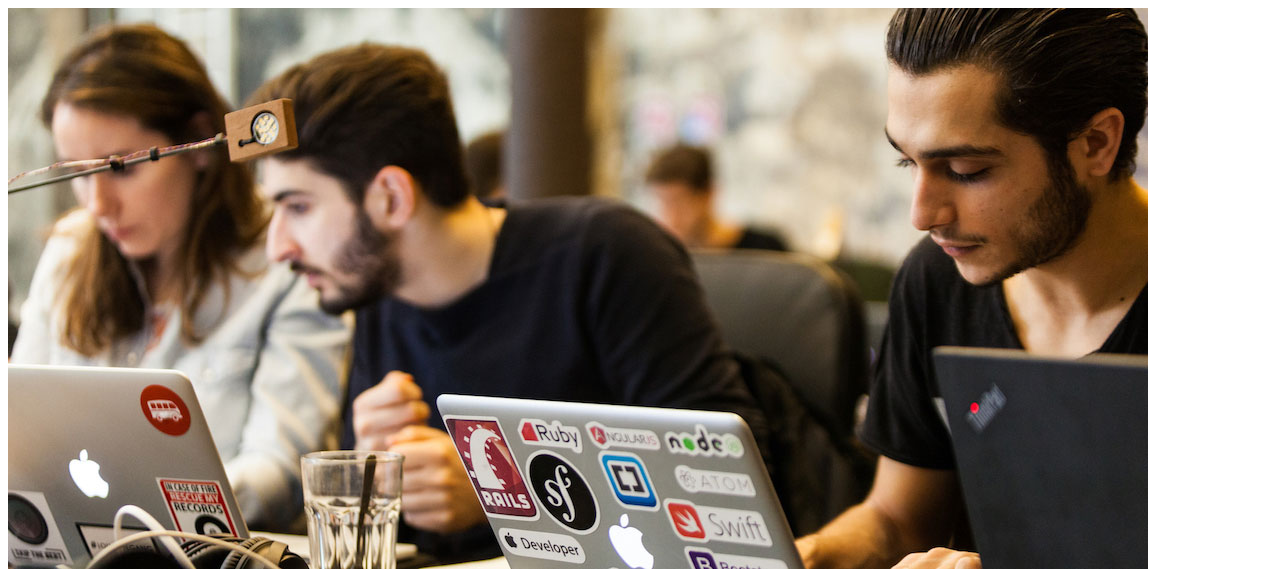
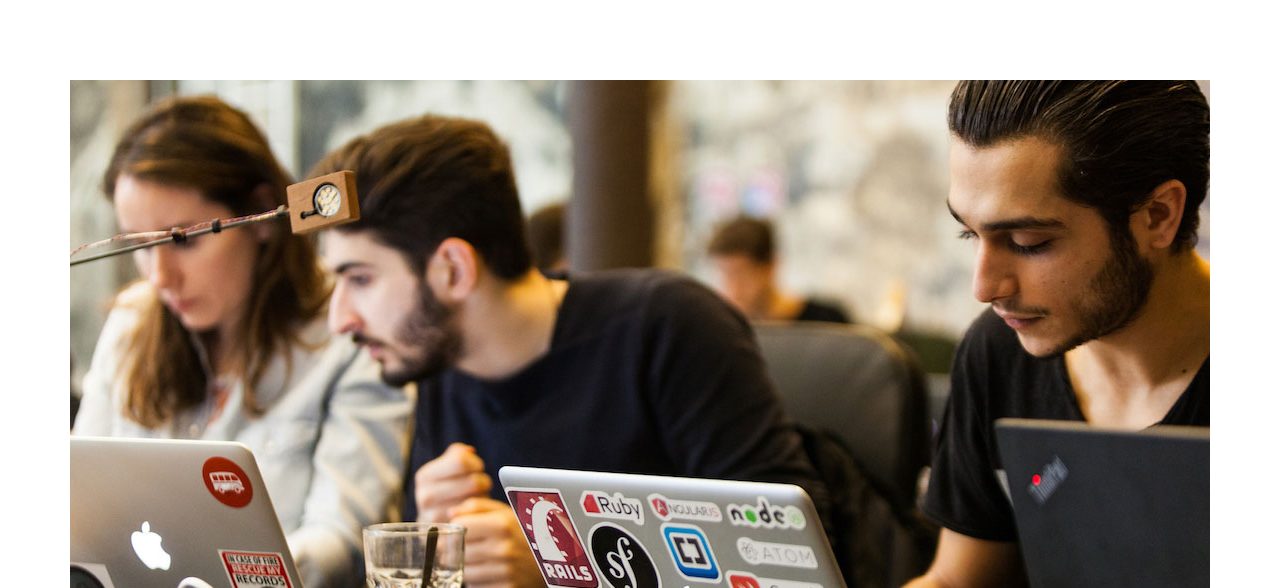
Before and after one commit to luijoy/git-101, a plain HTML site: page index.html in a window 1280 px wide. Shown: the top 588 px of the page. Drawn offline with Linux system fonts and the light colour scheme.

Commit message:
Centered content

```diff
--- a/index.html
+++ b/index.html
@@ -4,12 +4,14 @@
 <head>
     <meta charset="UTF-8">
     <title>title</title>
+    <link rel="stylesheet" href="style.css">
 </head>
 
 <body>
-    <img src="lewagon.jpg" alt="">
-    <h1>Welcome to your final stage!</h1>
-
+    <div id="container">
+        <img id="logo"src="lewagon.jpg" alt="">
+        <h1>Welcome to your final stage!</h1>
+    </div>
 </body>
 
 </html>
--- /dev/null
+++ b/style.css
@@ -0,0 +1,12 @@
+body {
+    margin: 0;
+    font-family: Helvetica, sans-serif;
+}
+
+#container {
+    display: flex;
+    align-items: center;
+    justify-content: center;
+    height: 100vh;
+    flex-direction: column;
+}
```
